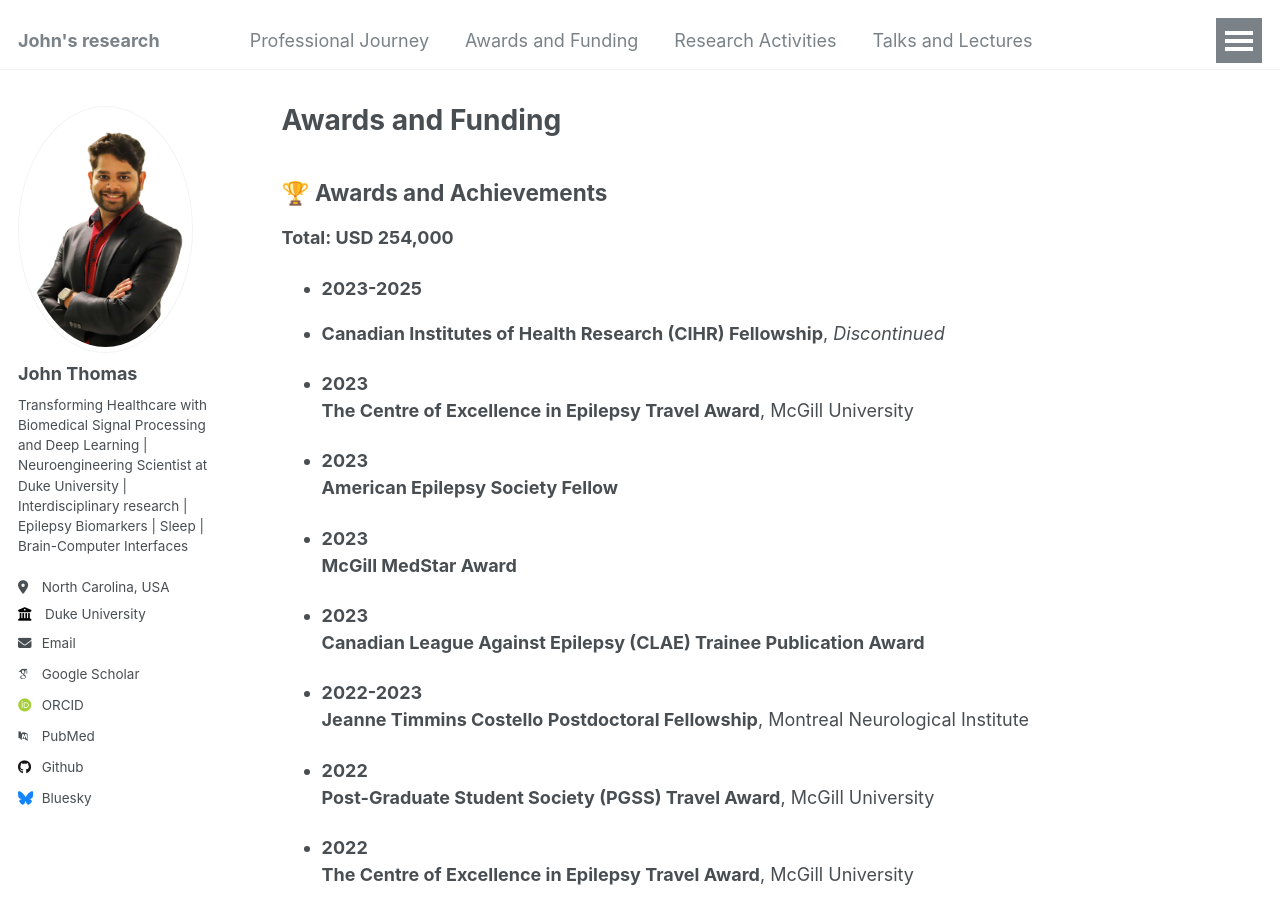
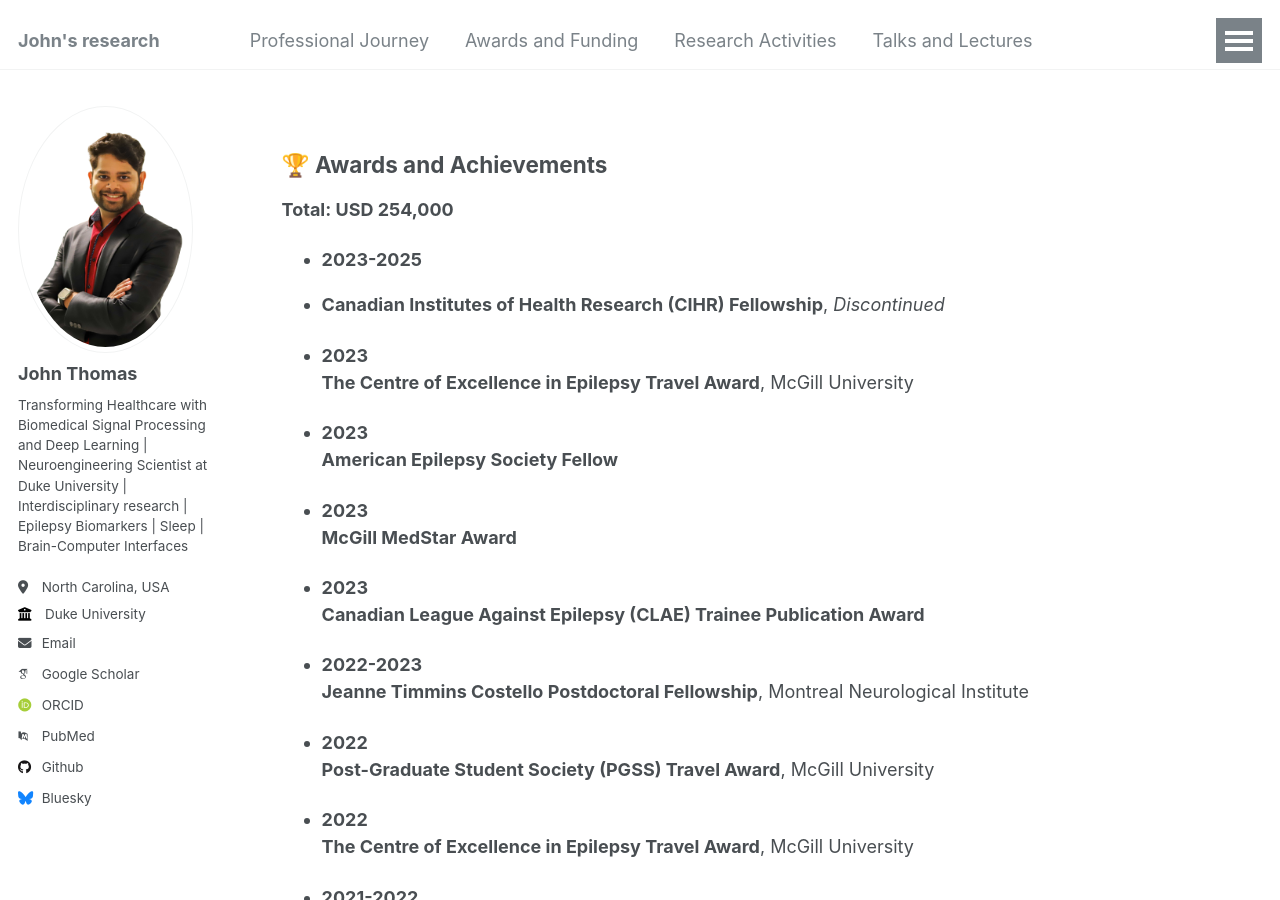
Before and after one commit to johnthomasphd/johnthomasphd.github.io, a Jekyll site: the page built from _pages/award.md, in a window 1280 px wide and 900 px high. Built offline with Jekyll 4.4.1, drawn with Linux system fonts in a browser that asks for light colours; some web fonts are replaced.

Commit message:
Update award.md

```diff
--- a/_pages/award.md
+++ b/_pages/award.md
@@ -1,6 +1,6 @@
 ---
 layout: archive
-title: "Awards and Funding"
+title: ""
 permalink: /award/
 author_profile: true
 ---
```
